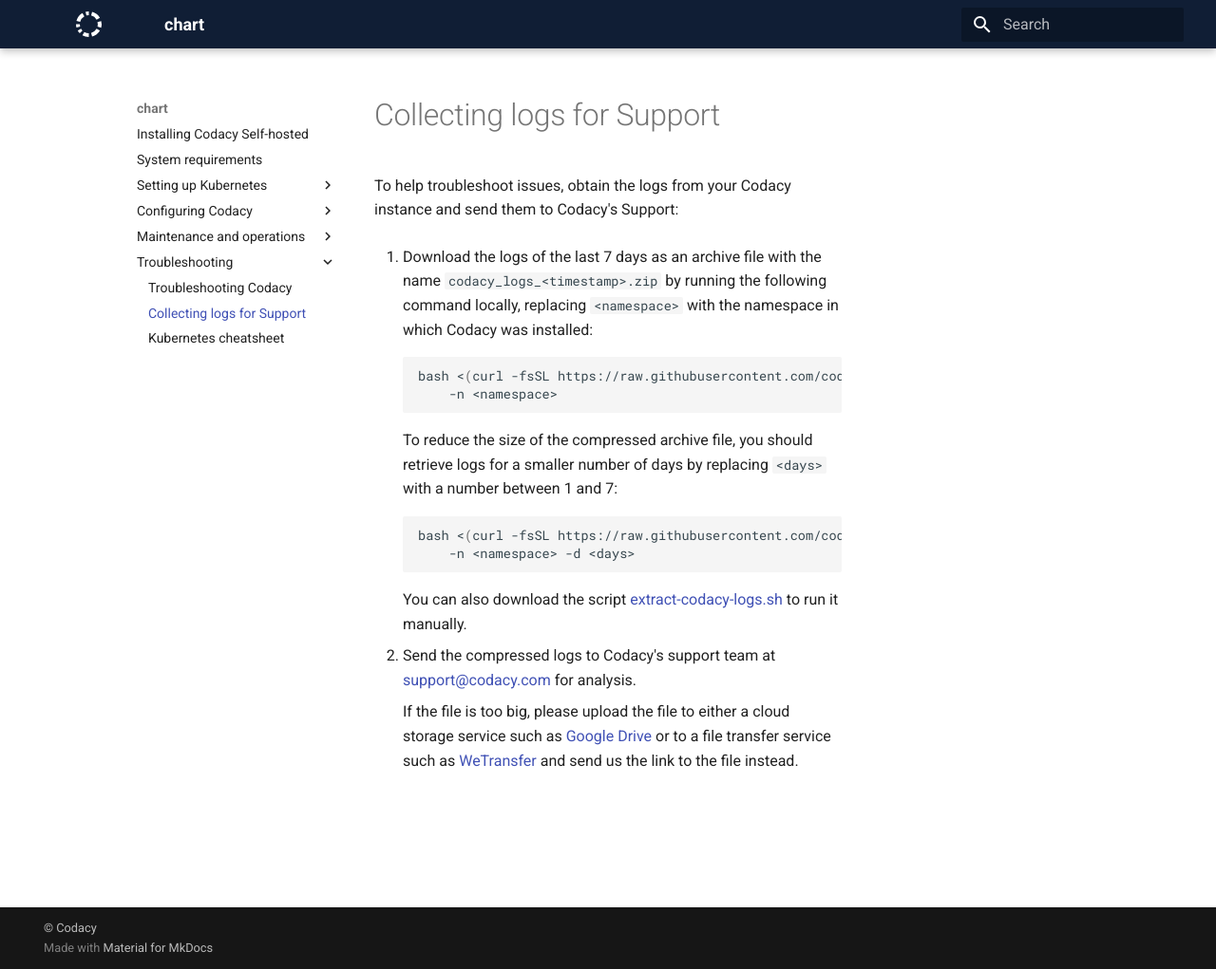
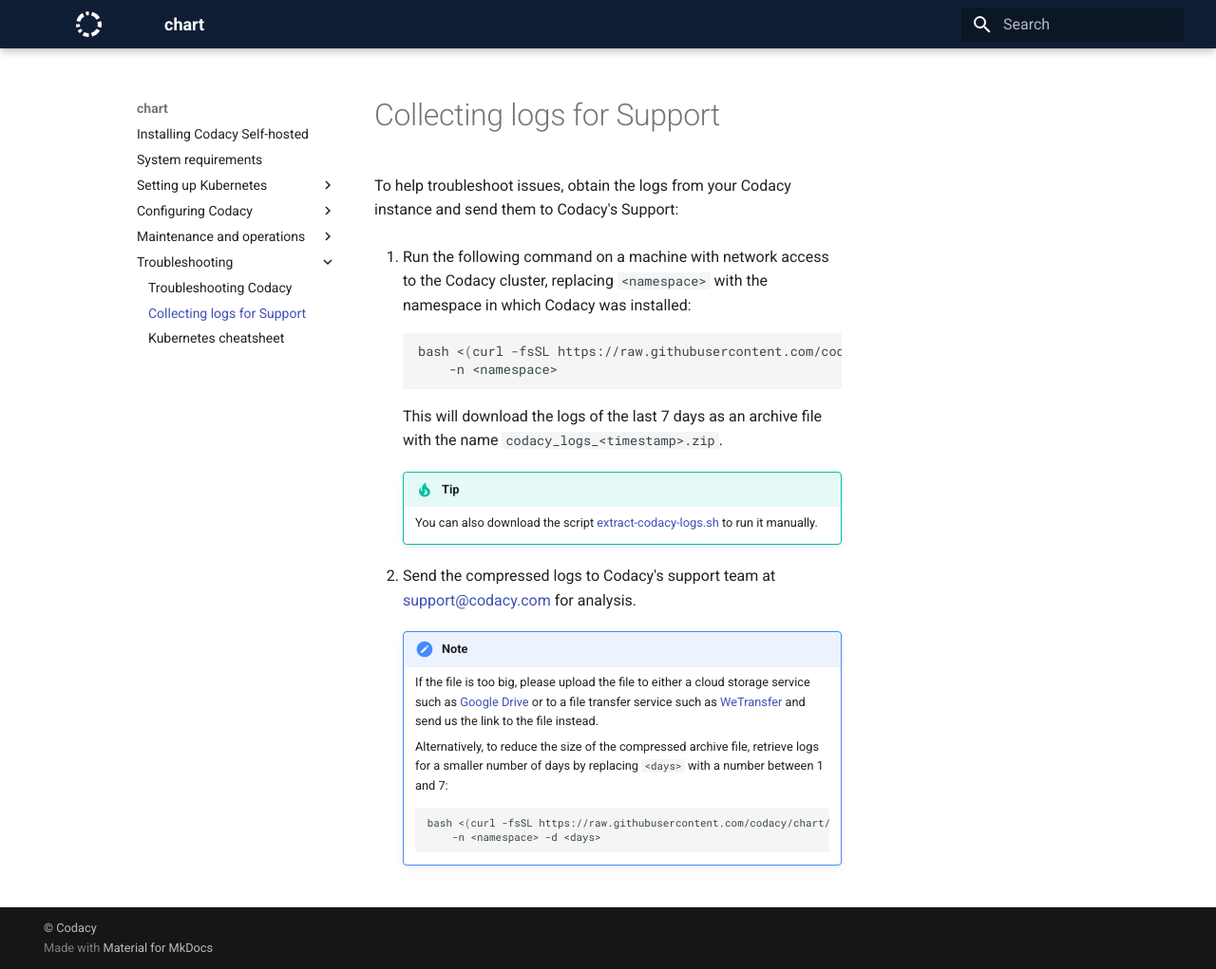
Before and after one commit to codacy/chart, an MkDocs documentation site: the page built from docs/troubleshoot/logs-collect.md, in a window 1280 px wide and 1021 px high. Shown: the whole window at 95% size. Built offline with MkDocs 1.6.1 and Material for MkDocs 9.7.7, drawn with Linux system fonts in a browser that asks for light colours.

Commit message:
clean: Refactor and improve docs page "Collecting logs for Support"

````diff
--- a/docs/troubleshoot/logs-collect.md
+++ b/docs/troubleshoot/logs-collect.md
@@ -2,22 +2,26 @@
 
 To help troubleshoot issues, obtain the logs from your Codacy instance and send them to Codacy's Support:
 
-1.  Download the logs of the last 7 days as an archive file with the name `codacy_logs_<timestamp>.zip` by running the following command locally, replacing `<namespace>` with the namespace in which Codacy was installed:
+1.  Run the following command on a machine with network access to the Codacy cluster, replacing `<namespace>` with the namespace in which Codacy was installed:
 
     ```bash
     bash <(curl -fsSL https://raw.githubusercontent.com/codacy/chart/master/docs/troubleshoot/extract-codacy-logs.sh) \
         -n <namespace>
     ```
 
-    To reduce the size of the compressed archive file, you should retrieve logs for a smaller number of days by replacing `<days>` with a number between 1 and 7:
+    This will download the logs of the last 7 days as an archive file with the name `codacy_logs_<timestamp>.zip`.
 
-    ```bash
-    bash <(curl -fsSL https://raw.githubusercontent.com/codacy/chart/master/docs/troubleshoot/extract-codacy-logs.sh) \
-        -n <namespace> -d <days>
-    ```
-
-    You can also download the script [extract-codacy-logs.sh](extract-codacy-logs.sh) to run it manually.
+    !!! tip
+        You can also download the script [extract-codacy-logs.sh](extract-codacy-logs.sh) to run it manually.
 
 2.  Send the compressed logs to Codacy's support team at [support@codacy.com](mailto:support@codacy.com) for analysis.
 
-    If the file is too big, please upload the file to either a cloud storage service such as [Google Drive](https://www.google.com/drive/) or to a file transfer service such as [WeTransfer](http://www.wetransfer.com/) and send us the link to the file instead.
+    !!! note
+        If the file is too big, please upload the file to either a cloud storage service such as [Google Drive](https://www.google.com/drive/) or to a file transfer service such as [WeTransfer](http://www.wetransfer.com/) and send us the link to the file instead.
+
+        Alternatively, to reduce the size of the compressed archive file, retrieve logs for a smaller number of days by replacing `<days>` with a number between 1 and 7:
+
+        ```bash
+        bash <(curl -fsSL https://raw.githubusercontent.com/codacy/chart/master/docs/troubleshoot/extract-codacy-logs.sh) \
+            -n <namespace> -d <days>
+        ```
````
